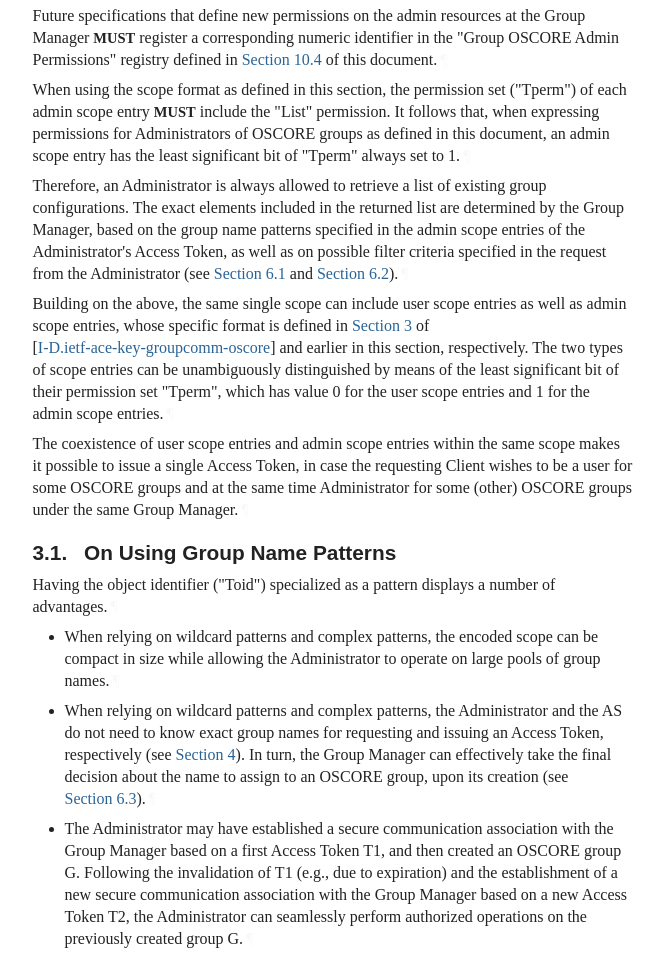
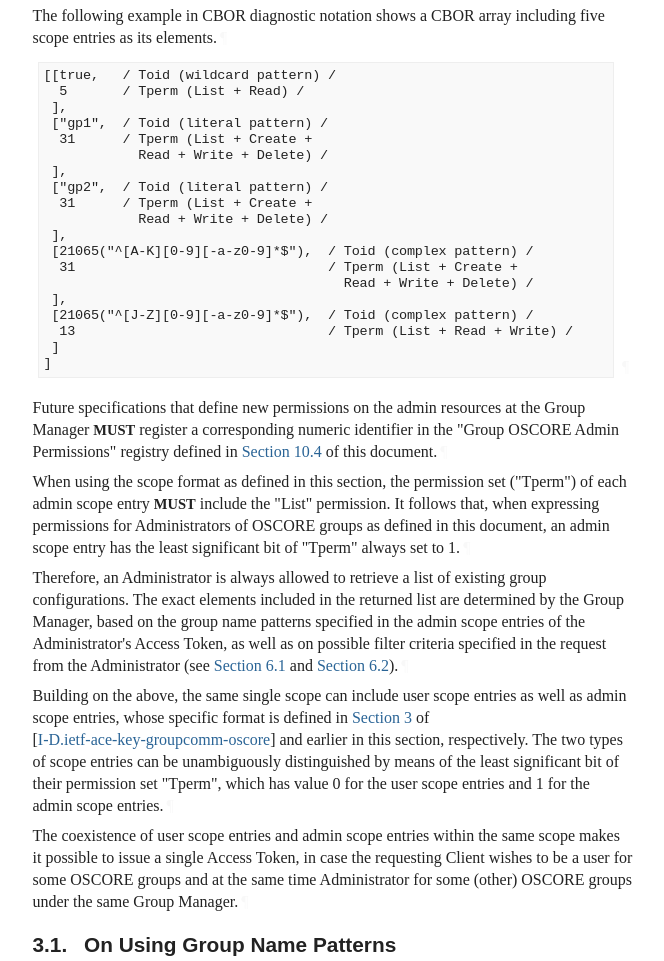
Before and after one commit to ace-wg/ace-oscore-gm-admin, a plain HTML site: page draft-ietf-ace-oscore-gm-admin.html in a window 1280 px wide. Shown: the part 7257-8218 px from the top of the page, without its empty margins (92-756 px from the left). Drawn offline with Linux system fonts and the light colour scheme; a web font is replaced by a local one.

Commit message:
Script updating gh-pages from aeb40b2. [ci skip]

```diff
--- a/draft-ietf-ace-oscore-gm-admin.html
+++ b/draft-ietf-ace-oscore-gm-admin.html
@@ -1674,11 +1674,35 @@ In general, a single permission can be associated with multiple different operat
    scope_entry = [oscore-gname, oscore-gperm]
 </pre><a href="#section-3-12" class="pilcrow">¶</a>
 </div>
-<p id="section-3-13">Future specifications that define new permissions on the admin resources at the Group Manager <span class="bcp14">MUST</span> register a corresponding numeric identifier in the "Group OSCORE Admin Permissions" registry defined in <a href="#ssec-iana-group-oscore-admin-permissions-registry" class="auto internal xref">Section 10.4</a> of this document.<a href="#section-3-13" class="pilcrow">¶</a></p>
-<p id="section-3-14">When using the scope format as defined in this section, the permission set ("Tperm") of each admin scope entry <span class="bcp14">MUST</span> include the "List" permission. It follows that, when expressing permissions for Administrators of OSCORE groups as defined in this document, an admin scope entry has the least significant bit of "Tperm" always set to 1.<a href="#section-3-14" class="pilcrow">¶</a></p>
-<p id="section-3-15">Therefore, an Administrator is always allowed to retrieve a list of existing group configurations. The exact elements included in the returned list are determined by the Group Manager, based on the group name patterns specified in the admin scope entries of the Administrator's Access Token, as well as on possible filter criteria specified in the request from the Administrator (see <a href="#collection-resource-get" class="auto internal xref">Section 6.1</a> and <a href="#collection-resource-fetch" class="auto internal xref">Section 6.2</a>).<a href="#section-3-15" class="pilcrow">¶</a></p>
-<p id="section-3-16">Building on the above, the same single scope can include user scope entries as well as admin scope entries, whose specific format is defined in <span><a href="https://datatracker.ietf.org/doc/html/draft-ietf-ace-key-groupcomm-oscore-16#section-3" class="relref">Section 3</a> of [<a href="#I-D.ietf-ace-key-groupcomm-oscore" class="cite xref">I-D.ietf-ace-key-groupcomm-oscore</a>]</span> and earlier in this section, respectively. The two types of scope entries can be unambiguously distinguished by means of the least significant bit of their permission set "Tperm", which has value 0 for the user scope entries and 1 for the admin scope entries.<a href="#section-3-16" class="pilcrow">¶</a></p>
-<p id="section-3-17">The coexistence of user scope entries and admin scope entries within the same scope makes it possible to issue a single Access Token, in case the requesting Client wishes to be a user for some OSCORE groups and at the same time Administrator for some (other) OSCORE groups under the same Group Manager.<a href="#section-3-17" class="pilcrow">¶</a></p>
+<p id="section-3-13">The following example in CBOR diagnostic notation shows a CBOR array including five scope entries as its elements.<a href="#section-3-13" class="pilcrow">¶</a></p>
+<div class="alignLeft art-text artwork" id="section-3-14">
+<pre>
+[[true,   / Toid (wildcard pattern) /
+  5       / Tperm (List + Read) /
+ ],
+ ["gp1",  / Toid (literal pattern) /
+  31      / Tperm (List + Create +
+            Read + Write + Delete) /
+ ],
+ ["gp2",  / Toid (literal pattern) /
+  31      / Tperm (List + Create +
+            Read + Write + Delete) /
+ ],
+ [21065("^[A-K][0-9][-a-z0-9]*$"),  / Toid (complex pattern) /
+  31                                / Tperm (List + Create +
+                                      Read + Write + Delete) /
+ ],
+ [21065("^[J-Z][0-9][-a-z0-9]*$"),  / Toid (complex pattern) /
+  13                                / Tperm (List + Read + Write) /
+ ]
+]
+</pre><a href="#section-3-14" class="pilcrow">¶</a>
+</div>
+<p id="section-3-15">Future specifications that define new permissions on the admin resources at the Group Manager <span class="bcp14">MUST</span> register a corresponding numeric identifier in the "Group OSCORE Admin Permissions" registry defined in <a href="#ssec-iana-group-oscore-admin-permissions-registry" class="auto internal xref">Section 10.4</a> of this document.<a href="#section-3-15" class="pilcrow">¶</a></p>
+<p id="section-3-16">When using the scope format as defined in this section, the permission set ("Tperm") of each admin scope entry <span class="bcp14">MUST</span> include the "List" permission. It follows that, when expressing permissions for Administrators of OSCORE groups as defined in this document, an admin scope entry has the least significant bit of "Tperm" always set to 1.<a href="#section-3-16" class="pilcrow">¶</a></p>
+<p id="section-3-17">Therefore, an Administrator is always allowed to retrieve a list of existing group configurations. The exact elements included in the returned list are determined by the Group Manager, based on the group name patterns specified in the admin scope entries of the Administrator's Access Token, as well as on possible filter criteria specified in the request from the Administrator (see <a href="#collection-resource-get" class="auto internal xref">Section 6.1</a> and <a href="#collection-resource-fetch" class="auto internal xref">Section 6.2</a>).<a href="#section-3-17" class="pilcrow">¶</a></p>
+<p id="section-3-18">Building on the above, the same single scope can include user scope entries as well as admin scope entries, whose specific format is defined in <span><a href="https://datatracker.ietf.org/doc/html/draft-ietf-ace-key-groupcomm-oscore-16#section-3" class="relref">Section 3</a> of [<a href="#I-D.ietf-ace-key-groupcomm-oscore" class="cite xref">I-D.ietf-ace-key-groupcomm-oscore</a>]</span> and earlier in this section, respectively. The two types of scope entries can be unambiguously distinguished by means of the least significant bit of their permission set "Tperm", which has value 0 for the user scope entries and 1 for the admin scope entries.<a href="#section-3-18" class="pilcrow">¶</a></p>
+<p id="section-3-19">The coexistence of user scope entries and admin scope entries within the same scope makes it possible to issue a single Access Token, in case the requesting Client wishes to be a user for some OSCORE groups and at the same time Administrator for some (other) OSCORE groups under the same Group Manager.<a href="#section-3-19" class="pilcrow">¶</a></p>
 <div id="on-using-group-name-patterns">
 <section id="section-3.1">
         <h3 id="name-on-using-group-name-pattern">
@@ -3357,7 +3381,10 @@ Entries that do not meet these objective of clarity and completeness should not
             <p id="appendix-B.1-1.1.1">Early mentioned that issued Access Tokens can have other purposes.<a href="#appendix-B.1-1.1.1" class="pilcrow">¶</a></p>
 </li>
           <li class="normal" id="appendix-B.1-1.2">
-            <p id="appendix-B.1-1.2.1">Editorial fixes and improvements.<a href="#appendix-B.1-1.2.1" class="pilcrow">¶</a></p>
+            <p id="appendix-B.1-1.2.1">Added example of array of scope entries.<a href="#appendix-B.1-1.2.1" class="pilcrow">¶</a></p>
+</li>
+          <li class="normal" id="appendix-B.1-1.3">
+            <p id="appendix-B.1-1.3.1">Editorial fixes and improvements.<a href="#appendix-B.1-1.3.1" class="pilcrow">¶</a></p>
 </li>
         </ul>
 </section>
```
Also changed, not shown: draft-ietf-ace-oscore-gm-admin.txt (+25 -0 lines).
